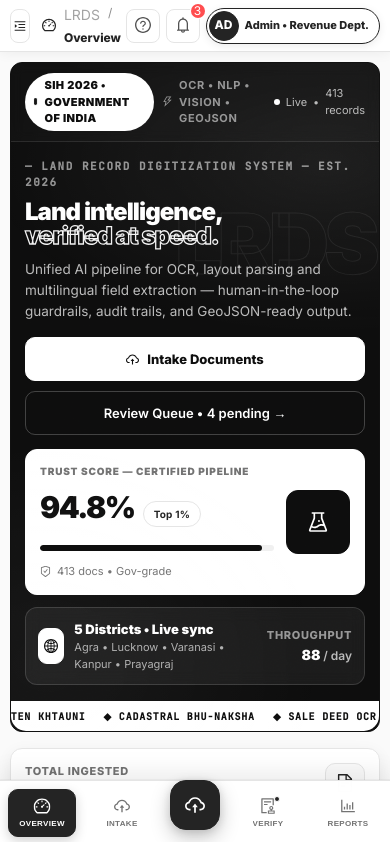
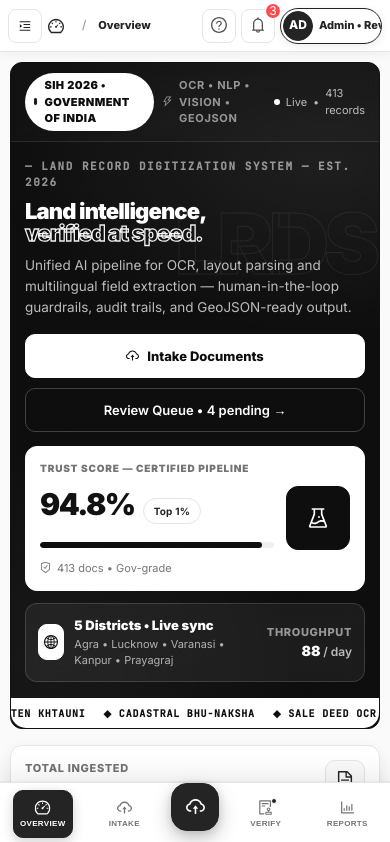
Before and after one commit to srivastavishan82-creator/SIH-2026-Prototype, a React (Vite) app in the folder frontend/: page /dashboard in a window 390 px wide. Shown: the top 842 px of the page. Built offline with nearby package versions, Linux system fonts and the light colour scheme; a web font is replaced by a local one.

Commit message:
fix: Optimize top mobile header breadcrumb overflow and small screen bottom nav dimensions

```diff
--- a/frontend/src/index.css
+++ b/frontend/src/index.css
@@ -469,17 +469,55 @@ h1,h2,h3,h4 { font-family: var(--font-display); letter-spacing: -0.02em; }
   .ant-layout-sider{ display: none !important; width: 0 !important; min-width: 0 !important; max-width: 0 !important; overflow: hidden !important; border: none !important; }
   .ant-layout{ background: #fafafa !important; }
 
-  /* Header - compact but perfectly aligned with B/W pill */
-  .glass-header{ padding: 0 12px !important; gap: 8px !important; height: 56px !important; backdrop-filter: blur(12px) !important; border-bottom: 1px solid #e5e5e5 !important; box-shadow: 0 1px 12px rgba(0,0,0,0.06) !important; }
+  /* Header - compact but perfectly aligned, prevent exceed on mobile */
+  .glass-header{ padding: 0 10px !important; gap: 6px !important; height: 56px !important; backdrop-filter: blur(12px) !important; border-bottom: 1px solid #e5e5e5 !important; box-shadow: 0 1px 12px rgba(0,0,0,0.06) !important; overflow: hidden !important; }
+  .glass-header > div:first-child{ min-width: 0 !important; flex: 1 1 0 !important; gap: 6px !important; overflow: hidden !important; }
   .header-search{ display: none !important; }
   .header-version-tag{ display: none !important; }
   .header-divider{ display: none !important; }
-  .header-breadcrumb-wrap .ant-breadcrumb{ font-size: 12px !important; }
-  .header-breadcrumb-wrap .breadcrumb-active{ font-size: 12px !important; font-weight: 800 !important; }
-  .header-profile-pill{ padding: 2px 8px 2px 2px !important; gap: 6px !important; border: 1px solid #242424 !important; box-shadow: 0 2px 8px rgba(0,0,0,0.08) !important; }
-  .header-profile-pill div div:first-child{ font-size: 11px !important; }
+  .header-breadcrumb-wrap{
+    min-width: 0 !important;
+    flex: 1 1 0 !important;
+    overflow: hidden !important;
+    gap: 6px !important;
+  }
+  .header-breadcrumb-wrap .ant-breadcrumb{
+    min-width: 0 !important;
+    flex: 1 1 0 !important;
+    overflow: hidden !important;
+    font-size: 12px !important;
+  }
+  .header-breadcrumb-wrap .ant-breadcrumb ol{
+    flex-wrap: nowrap !important;
+    overflow: hidden !important;
+    gap: 4px !important;
+    max-width: 100% !important;
+  }
+  .header-breadcrumb-wrap .ant-breadcrumb li{
+    min-width: 0 !important;
+    overflow: hidden !important;
+    flex-shrink: 1 !important;
+  }
+  .header-breadcrumb-wrap .ant-breadcrumb li:last-child{
+    flex: 1 1 0 !important;
+    min-width: 0 !important;
+    overflow: hidden !important;
+  }
+  .header-breadcrumb-wrap .breadcrumb-muted{ display: none !important; }
+  .header-breadcrumb-wrap .breadcrumb-active{
+    font-size: 12px !important;
+    font-weight: 800 !important;
+    max-width: 108px !important;
+    overflow: hidden !important;
+    text-overflow: ellipsis !important;
+    white-space: nowrap !important;
+    display: inline-block !important;
+    vertical-align: middle !important;
+  }
+  .header-profile-pill{ padding: 2px 6px 2px 2px !important; gap: 6px !important; border: 1px solid #242424 !important; box-shadow: 0 2px 8px rgba(0,0,0,0.08) !important; flex-shrink: 0 !important; max-width: 122px !important; overflow: hidden !important; }
+  .header-profile-pill div div:first-child{ font-size: 11px !important; white-space: nowrap !important; overflow: hidden !important; text-overflow: ellipsis !important; }
   .header-profile-pill div div:last-child{ display: none !important; }
-  .header-actions{ gap: 6px !important; }
+  .header-actions{ gap: 5px !important; flex-shrink: 0 !important; }
 
   /* Bottom nav - perfectly aligned B/W editorial - GRID for pixel-perfect centering */
   .mobile-bottom-nav{
@@ -693,10 +731,11 @@ h1,h2,h3,h4 { font-family: var(--font-display); letter-spacing: -0.02em; }
 
 @media (max-width: 480px){
   html{ font-size: 12px; }
-  .glass-header{ padding: 0 10px !important; height: 52px !important; }
-  .header-breadcrumb-wrap span{ font-size: 14px !important; }
+  .glass-header{ padding: 0 8px !important; height: 52px !important; }
+  .header-breadcrumb-wrap .breadcrumb-active{ max-width: 88px !important; font-size: 11px !important; }
+  .header-profile-pill{ max-width: 102px !important; }
   .app-content{ padding: 10px 10px 80px !important; }
-  .display-xl{ font-size: 24px !important; }
+  .display-xl{ font-size: 22px !important; }
   .hero-bw{ border-radius: 12px !important; }
   .velocity-strip > div{ min-width: 58px !important; flex: 0 0 58px !important; }
   .analytics-stats-strip{ grid-template-columns: 1fr !important; }
@@ -705,8 +744,8 @@ h1,h2,h3,h4 { font-family: var(--font-display); letter-spacing: -0.02em; }
   .khatauni-meta-grid{ grid-template-columns: 1fr !important; }
   .ant-drawer-content-wrapper{ width: 100vw !important; max-width: 100vw !important; }
   .ant-btn{ font-size: 12px !important; }
-  .mobile-bottom-nav{ height: 64px !important; padding: 4px 4px calc(4px + env(safe-area-inset-bottom)) !important; }
-  .mobile-bottom-nav button{ font-size: 8px !important; padding: 4px 2px !important; }
-  .mobile-bottom-nav button .anticon{ font-size: 16px !important; }
-  .mobile-fab{ width: 50px !important; height: 50px !important; font-size: 20px !important; margin-top: -16px !important; }
+  .mobile-bottom-nav{ height: 62px !important; padding: 4px 4px calc(4px + env(safe-area-inset-bottom)) !important; grid-template-columns: 1fr 1fr 56px 1fr 1fr !important; }
+  .mobile-bottom-nav button{ font-size: 8px !important; padding: 4px 1px !important; max-width: 60px !important; }
+  .mobile-bottom-nav button .anticon{ font-size: 15px !important; }
+  .mobile-fab{ width: 48px !important; height: 48px !important; font-size: 19px !important; margin-top: -14px !important; }
 }
```
